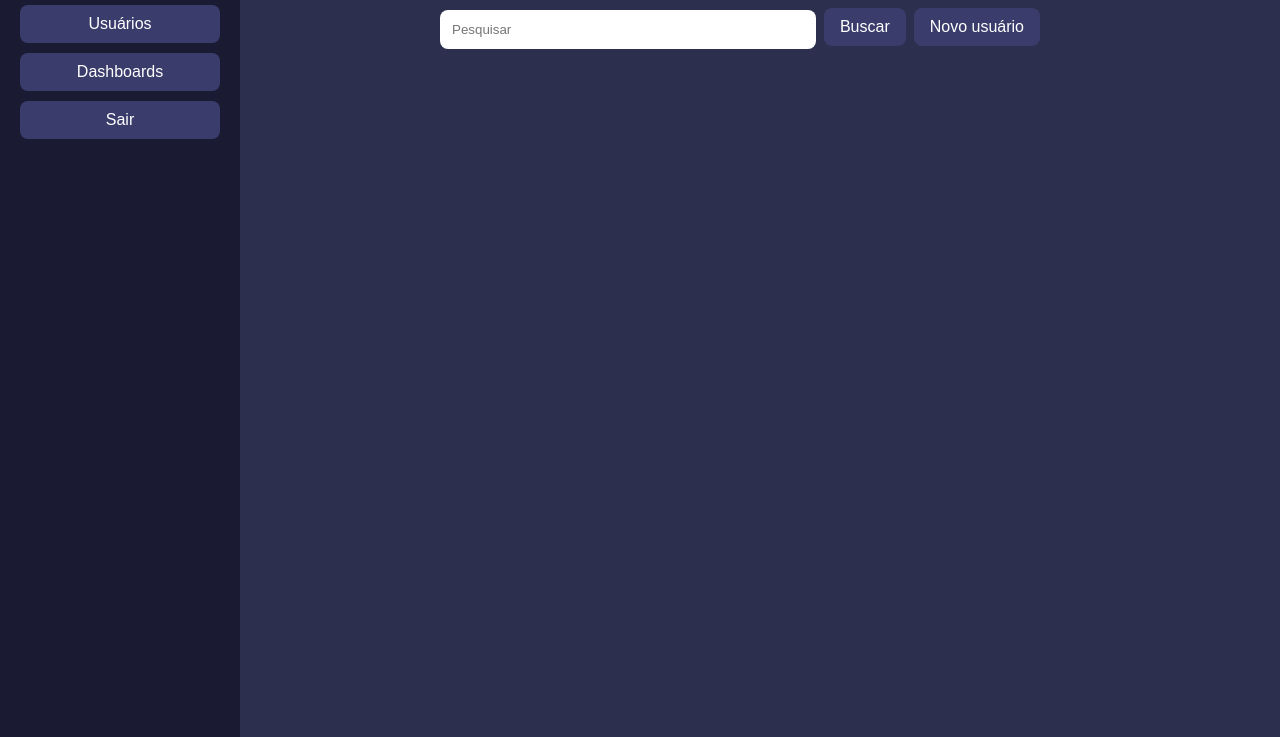
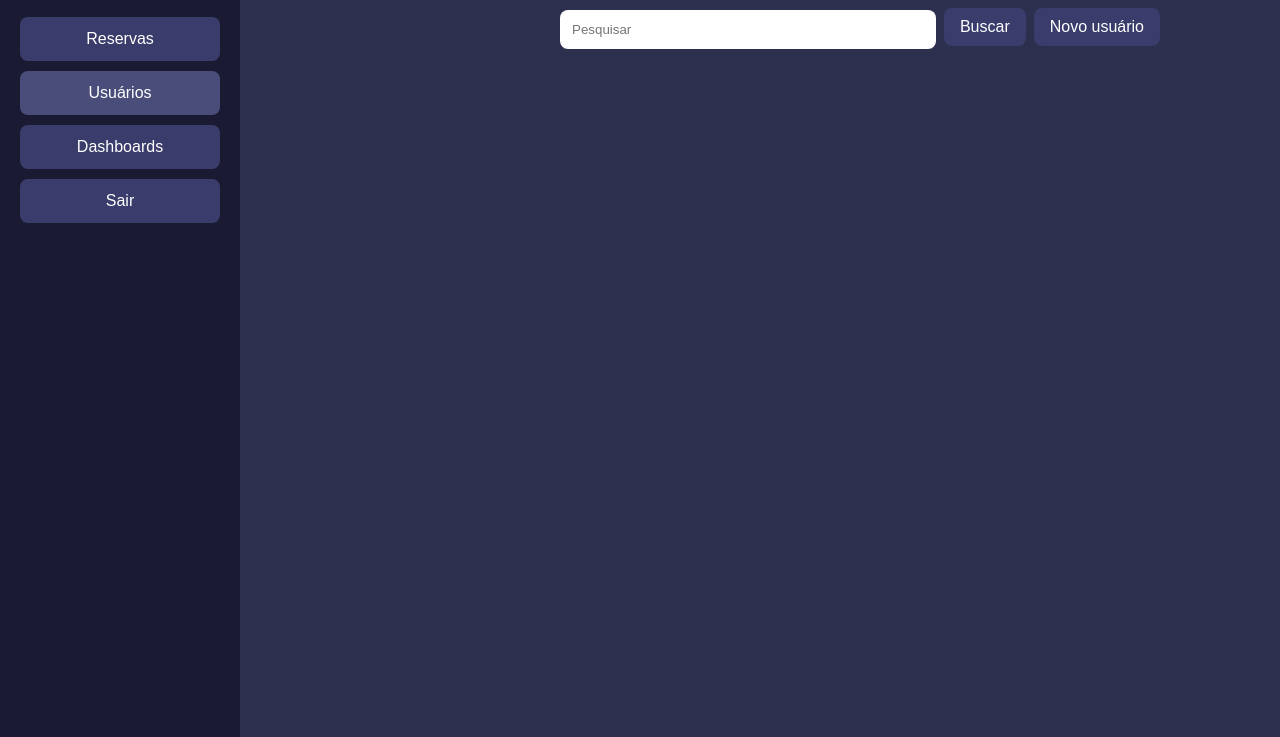
Before and after one commit to SirLuisFelipe/ProjetoFrontend, a plain HTML site: page pages/usuarios.html in a window 1280 px wide. Shown: the part 63-800 px from the top of the page. Drawn offline with Linux system fonts and the light colour scheme; no server answers; sample sign-in values are in the browser's storage.

Commit message:
Padronizando algumas palavras e largura da sidebar

```diff
--- a/Assets/css/dashboard.css
+++ b/Assets/css/dashboard.css
@@ -13,13 +13,12 @@ body {
 }
 
 .sidebar {
-    width: 200px;
-    background-color: #1a1b33;
+    width: 200px; /* padroniza com a tela de usuários */
+    background-color: #1a1b33; /* harmoniza com a tela de usuários */
     display: flex;
     flex-direction: column;
     padding: 20px;
-    padding-top: 80px;
-    box-sizing: border-box;
+    padding-top: 80px; /* espaço para o topo */
 }
 
 .sidebar-btn {
@@ -32,6 +31,10 @@ body {
     text-align: center;
     border-radius: 8px;
     font-size: 16px;
+    min-height: 44px;
+    display: flex;
+    align-items: center;
+    justify-content: center;
 }
 
 .sidebar-btn:hover,
--- a/Assets/css/reserva.css
+++ b/Assets/css/reserva.css
@@ -13,8 +13,8 @@ body {
 }
 /* Barra lateral */
 .sidebar {
-    width: 200px; /* padroniza com a tela de usuários */
-    background-color: #1a1b33; /* harmoniza com a tela de usuários */
+    width: 215px; /* padroniza com demais telas */
+    background-color: #1a1b33;
     display: flex;
     flex-direction: column;
     padding: 20px;
@@ -22,7 +22,7 @@ body {
 }
 
 .sidebar-btn {
-    background-color: #3a3d6b; /* mesmo tom dos botões laterais de usuários */
+    background-color: #3a3d6b; /* mesmo tom dos botoes laterais de usuarios */
     color: #ffffff;
     border: none;
     padding: 10px;
@@ -31,6 +31,10 @@ body {
     text-align: center;
     border-radius: 8px;
     font-size: 16px;
+    min-height: 44px;
+    display: flex;
+    align-items: center;
+    justify-content: center;
 }
 
 .sidebar-btn:hover {
--- a/Assets/css/usuarios.css
+++ b/Assets/css/usuarios.css
@@ -8,16 +8,16 @@ body {
 }
 
 .sidebar {
-    width: 200px;
-    background-color: #1a1b33;
-    padding: 20px;
+    width: 200px; /* padroniza com a tela de usuários */
+    background-color: #1a1b33; /* harmoniza com a tela de usuários */
     display: flex;
     flex-direction: column;
-    height: 100vh;
-    position: fixed;
+    padding: 20px;
+    padding-top: 80px; /* espaço para o topo */
 }
 
-.sidebar button {
+.sidebar button,
+.sidebar-btn {
     background-color: #3a3d6b;
     color: white;
     border: none;
@@ -27,6 +27,17 @@ body {
     text-align: center;
     border-radius: 8px;
     font-size: 16px;
+    min-height: 44px;
+    display: flex;
+    align-items: center;
+    justify-content: center;
+}
+
+.sidebar button.active,
+.sidebar button:hover,
+.sidebar-btn.active,
+.sidebar-btn:hover {
+    background-color: #4a4d7a;
 }
 
 #searchButton {
--- a/pages/usuarios.html
+++ b/pages/usuarios.html
@@ -9,9 +9,9 @@
 </head>
 <body>
   <div class="sidebar">
-    <button id="navReservations">Reservas</button>
-    <button class="active">Usuários</button>
-    <button id="navDashboard">Dashboards</button>
+    <button id="navReservations" class="sidebar-btn">Reservas</button>
+    <button class="sidebar-btn active">Usuários</button>
+    <button id="navDashboard" class="sidebar-btn">Dashboards</button>
     <button onclick="logout()">Sair</button>
   </div>
   <div class="main-content">
```
Also changed, not shown: pages/reserva.html (+2 -2 lines).
